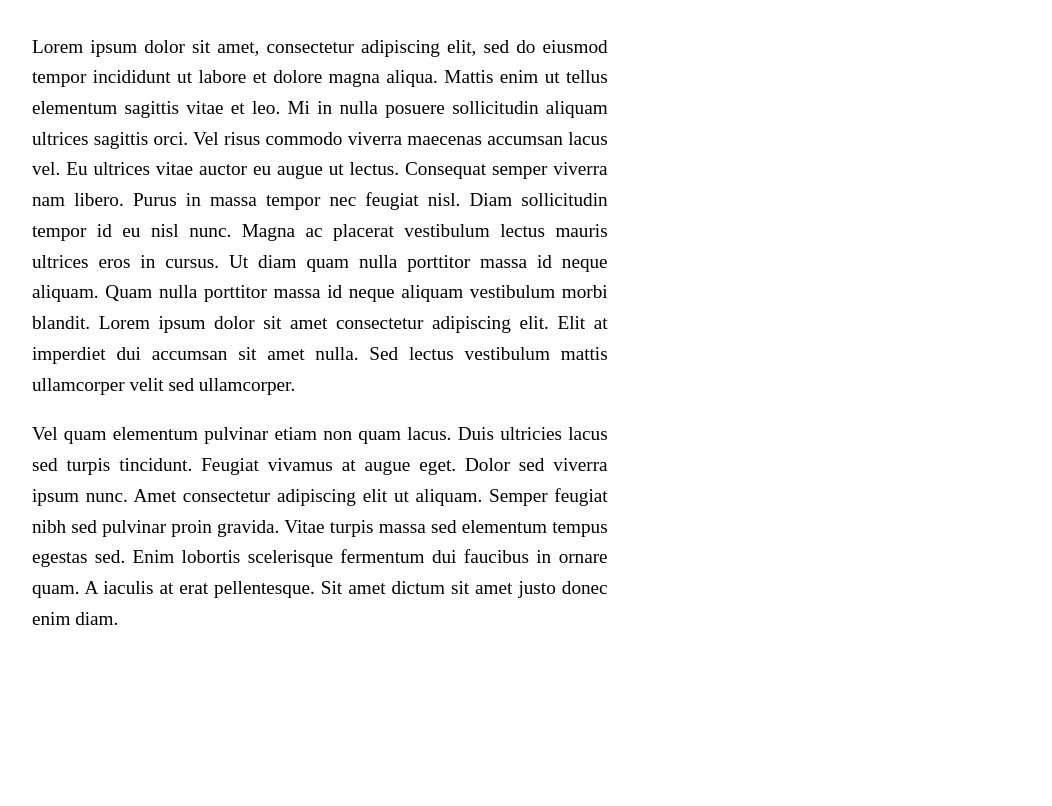
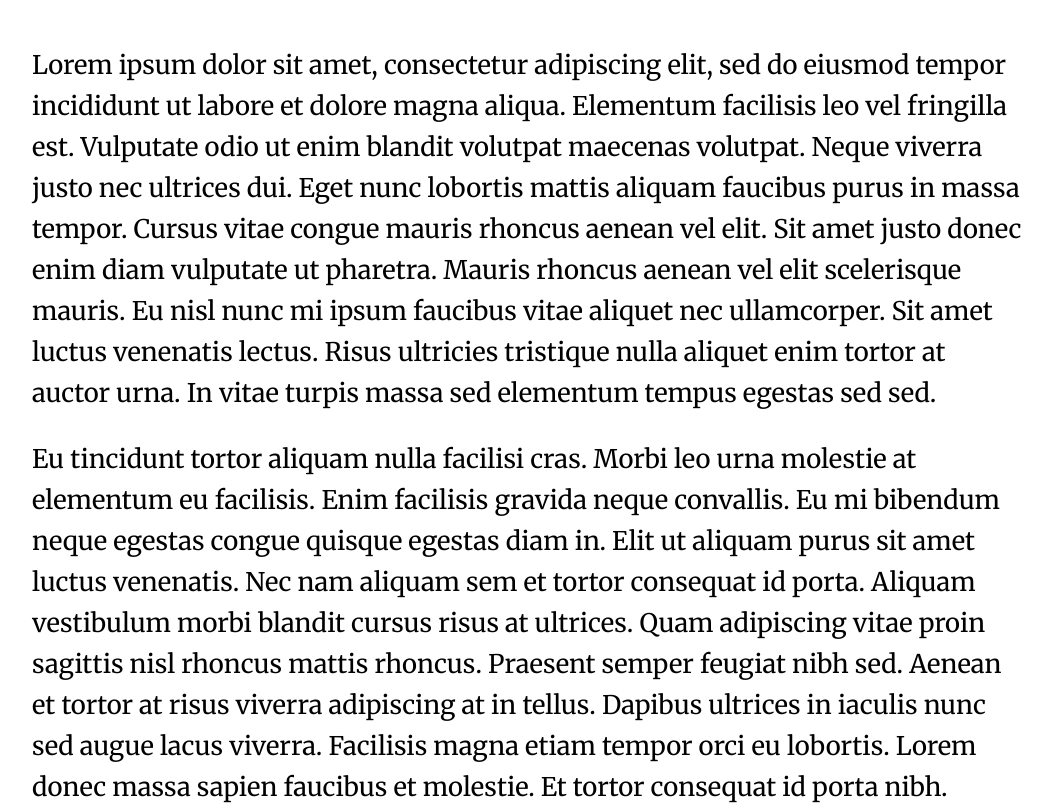
Before and after one commit to bs5555/DES340-01, a plain HTML site: page introduction_to_typography/index.html in a window 1280 px wide. Shown: the part 298-1104 px from the top of the page, without its empty margins (96-1148 px from the left). Before the commit the page ends 1080 px from the top, so only its background shows below. Drawn offline with Linux system fonts and the light colour scheme.

Commit message:
Adding custom fonts

```diff
--- a/introduction_to_typography/index.html
+++ b/introduction_to_typography/index.html
@@ -1,18 +1,23 @@
-<!DOCTYPE html>
-<html lang="en">
+<!doctype html>
+<html>
   <head>
-    <title>My first page</title>
+    <title>My first</title>
+    <link rel="preconnect" href="https://fonts.googleapis.com">
+    <link href="https://fonts.googleapis.com/css2?family=Merriweather:wght@400;700&display=swap" rel="stylesheet">
     <link rel="stylesheet" href="res/global.css">
   </head>
   <body>
-    <div class="textframe">
-      <h1>Hello world<br>Really hello</h1>
-      <p>Lorem ipsum dolor sit amet, consectetur adipiscing elit, sed do eiusmod tempor incididunt ut labore et dolore magna aliqua. Mattis enim ut tellus elementum sagittis vitae et leo. Mi in nulla posuere sollicitudin aliquam ultrices sagittis orci. Vel risus commodo viverra maecenas accumsan lacus vel. Eu ultrices vitae auctor eu augue ut lectus. Consequat semper viverra nam libero. Purus in massa tempor nec feugiat nisl. Diam sollicitudin tempor id eu nisl nunc. Magna ac placerat vestibulum lectus mauris ultrices eros in cursus. Ut diam quam nulla porttitor massa id neque aliquam. Quam nulla porttitor massa id neque aliquam vestibulum morbi blandit. Lorem ipsum dolor sit amet consectetur adipiscing elit. Elit at imperdiet dui accumsan sit amet nulla. Sed lectus vestibulum mattis ullamcorper velit sed ullamcorper.</p>
+    <div>
+    <h1>Lorem ipsum dolor sit amet<br>adipiscing elit, sed do eiusmod</h1>
+    <p>Lorem ipsum dolor sit amet, consectetur adipiscing elit, sed do eiusmod tempor incididunt ut labore et dolore magna aliqua. Elementum facilisis leo vel fringilla est. Vulputate odio ut enim blandit volutpat maecenas volutpat. Neque viverra justo nec ultrices dui. Eget nunc lobortis mattis aliquam faucibus purus in massa tempor. Cursus vitae congue mauris rhoncus aenean vel elit. Sit amet justo donec enim diam vulputate ut pharetra. Mauris rhoncus aenean vel elit scelerisque mauris. Eu nisl nunc mi ipsum faucibus vitae aliquet nec ullamcorper. Sit amet luctus venenatis lectus. Risus ultricies tristique nulla aliquet enim tortor at auctor urna. In vitae turpis massa sed elementum tempus egestas sed sed.</p>
 
-      <p>Vel quam elementum pulvinar etiam non quam lacus. Duis ultricies lacus sed turpis tincidunt. Feugiat vivamus at augue eget. Dolor sed viverra ipsum nunc. Amet consectetur adipiscing elit ut aliquam. Semper feugiat nibh sed pulvinar proin gravida. Vitae turpis massa sed elementum tempus egestas sed. Enim lobortis scelerisque fermentum dui faucibus in ornare quam. A iaculis at erat pellentesque. Sit amet dictum sit amet justo donec enim diam.</p>
-    </div>
+<p>Eu tincidunt tortor aliquam nulla facilisi cras. Morbi leo urna molestie at elementum eu facilisis. Enim facilisis gravida neque convallis. Eu mi bibendum neque egestas congue quisque egestas diam in. Elit ut aliquam purus sit amet luctus venenatis. Nec nam aliquam sem et tortor consequat id porta. Aliquam vestibulum morbi blandit cursus risus at ultrices. Quam adipiscing vitae proin sagittis nisl rhoncus mattis rhoncus. Praesent semper feugiat nibh sed. Aenean et tortor at risus viverra adipiscing at in tellus. Dapibus ultrices in iaculis nunc sed augue lacus viverra. Facilisis magna etiam tempor orci eu lobortis. Lorem donec massa sapien faucibus et molestie. Et tortor consequat id porta nibh. Tincidunt ornare massa eget egestas purus. Non tellus orci ac auctor augue mauris augue. Arcu ac tortor dignissim convallis aenean et. Diam ut venenatis tellus in metus vulputate. Dolor magna eget est lorem ipsum. Massa enim nec dui nunc mattis enim ut.</p>
 
-    <!--This is the title-->
-    <!--<img src="res/landscape.jpg" alt="landscape">-->
+<p>Fringilla ut morbi tincidunt augue. Sollicitudin aliquam ultrices sagittis orci a scelerisque. Eget nullam non nisi est. Eget magna fermentum iaculis eu non diam phasellus vestibulum lorem. Adipiscing diam donec adipiscing tristique risus nec feugiat in fermentum. Sed risus ultricies tristique nulla aliquet enim tortor. Porta nibh venenatis cras sed felis eget. Sed faucibus turpis in eu. Amet cursus sit amet dictum sit amet justo donec. Congue eu consequat ac felis donec et odio. Felis eget velit aliquet sagittis. Pulvinar elementum integer enim neque. Ullamcorper dignissim cras tincidunt lobortis feugiat vivamus at augue eget. Mauris rhoncus aenean vel elit scelerisque mauris. Feugiat vivamus at augue eget arcu. Adipiscing tristique risus nec feugiat in fermentum posuere urna. Morbi tempus iaculis urna id volutpat. Vestibulum lectus mauris ultrices eros in cursus turpis massa.</p>
+
+<p>Lorem ipsum dolor sit amet consectetur adipiscing elit ut aliquam. Sed id semper risus in hendrerit. Egestas tellus rutrum tellus pellentesque eu tincidunt tortor. Urna id volutpat lacus laoreet. Venenatis a condimentum vitae sapien pellentesque habitant morbi tristique senectus. Nisl tincidunt eget nullam non nisi est sit. Enim ut sem viverra aliquet eget sit. Vitae purus faucibus ornare suspendisse sed nisi lacus sed. Convallis aenean et tortor at risus. Fermentum posuere urna nec tincidunt. Pharetra convallis posuere morbi leo urna. Nibh praesent tristique magna sit amet purus gravida. Tortor consequat id porta nibh. Imperdiet dui accumsan sit amet nulla facilisi morbi tempus. Libero justo laoreet sit amet cursus sit amet dictum sit. Sed viverra tellus in hac habitasse platea dictumst vestibulum rhoncus. Sed ullamcorper morbi tincidunt ornare massa eget. Bibendum enim facilisis gravida neque convallis a. Amet volutpat consequat mauris nunc congue. Id donec ultrices tincidunt arcu non.</p>
+
+<p>Vulputate enim nulla aliquet porttitor lacus luctus accumsan tortor. Volutpat ac tincidunt vitae semper quis lectus nulla at volutpat. Nibh sed pulvinar proin gravida. Volutpat ac tincidunt vitae semper. Tristique senectus et netus et. Tempor orci eu lobortis elementum nibh tellus molestie. Ullamcorper morbi tincidunt ornare massa eget. Eros donec ac odio tempor orci dapibus ultrices in iaculis. At lectus urna duis convallis convallis tellus id. Ante in nibh mauris cursus mattis molestie a. Luctus venenatis lectus magna fringilla.</p>
+</div>
   </body>
 </html>
--- a/introduction_to_typography/res/global.css
+++ b/introduction_to_typography/res/global.css
@@ -46,14 +46,12 @@ table {
 	border-collapse: collapse;
 	border-spacing: 0;
 }
-/*End of CSS reset===============================*/
+/*End of the CSS reset====================*/
+body{
 
-body{
-  background:#fff;
-  color:#000;
-  font-size:min(max(2vw,12px),24px);
-}
+font-family:'Merriweather','Arial','Helvetica','Roboto',sans-serif;
 
-h1{font-size:2em; line-height:1.6em; margin-bottom:1em;}
-p{font-size:0.8em; line-height:1.6em; margin-bottom:1em; max-width:60ch; text-align: justify; hyphens="auto"}
-div.textframe{padding:10vw;}
+  font-size:min(max(2vw,1em),2em); }
+div{padding:5em; max-width:60ch;}
+p{font-size:1em; line-height:1.6em; margin:0 0 1em 0;}
+h1{font-size:2em; line-height:1.6em; margin:0 0 1em 0;}
```
